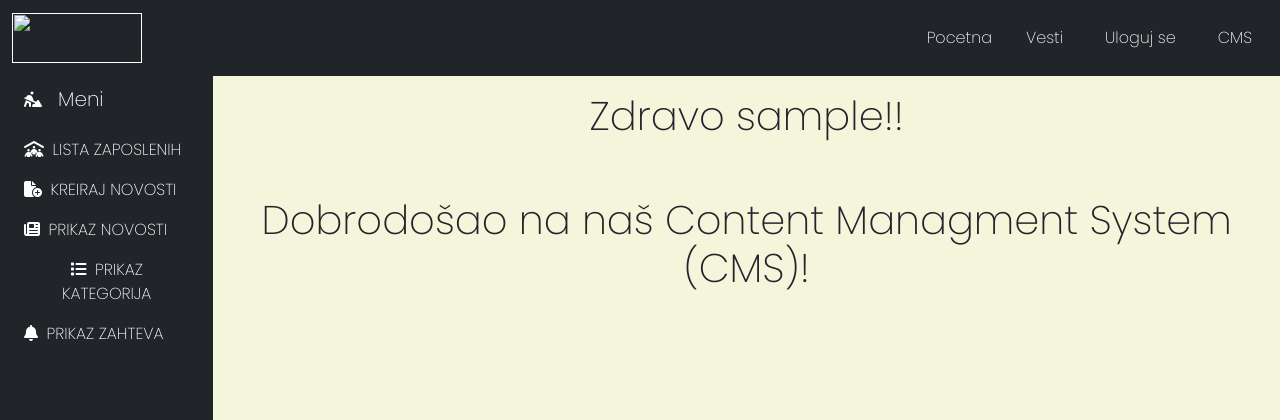
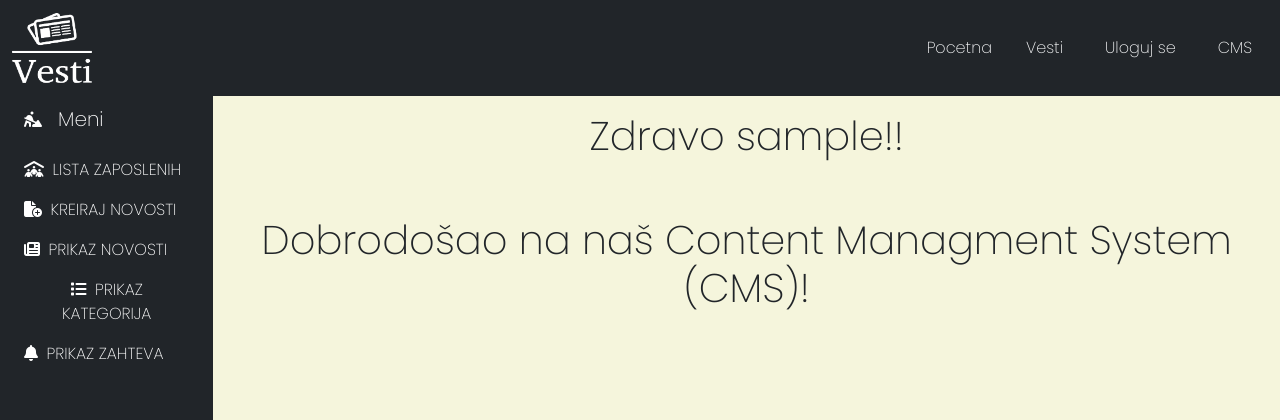
Before and after one commit to daniloradosavljevic/PISIBP-Projekat, a Flask app: page /cms in a window 1280 px wide. Shown: the top 420 px of the page. Run offline with Flask 3, Linux system fonts and the light colour scheme; the visitor is signed in with stand-in values (Sample User, id 1); some libraries are stand-ins or nearby versions.

Commit message:
dodat logo

```diff
--- a/templates/base.html
+++ b/templates/base.html
@@ -21,7 +21,7 @@
     <nav class="navbar navbar-expand-md navbar-dark bg-dark ">
         <div class="container-xxl">
             <a href="" class="navbar-brand">
-              <img src="" alt="" width="130" height="50" class="flicker-1">
+              <img src="/static/images/logo.png" alt="logo" width="80" height="70" class="flicker-1">
             </a>
             <button class="navbar-toggler" type="button" data-bs-toggle="collapse" data-bs-target="#main-nav" aria-controls="main-nav" aria-expanded="false" aria-label="Toggle navigation">
                 <span class="navbar-toggler-icon"></span>
```
Also changed, not shown: static/images/logo.png (added).
